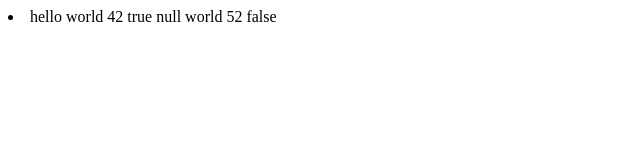
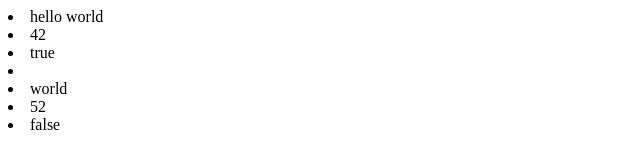
Before and after one commit to acciojob/Use-an-Array-to-Store-Data-imtritesh, a website: page main.html in a window 1280 px wide. Shown: the whole page, without its empty margins (0-640 px from the left). Drawn offline with Linux system fonts and the light colour scheme.

Commit message:
created a submission

```diff
--- a/main.html
+++ b/main.html
@@ -8,8 +8,6 @@
 
 <body>
 	<!-- the entire body must be written by student -->
-	<li class="sum">
-	</li>
 
     <script type="text/javascript" src="./script.js">
 </script>
--- a/script.js
+++ b/script.js
@@ -1,6 +1,7 @@
-let li = document.querySelector(".sum");
+let body = document.body;
 let yourArray = ["hello world", 42, true, null, "world", 52, false];
 for (let index = 0; index < yourArray.length; index++) {
-	li.textContent += yourArray[index] + " ";
+	let li = document.createElement("li");
+	li.textContent = yourArray[index];
+	body.append(li);
 }
-console.log(yourArray);
```
